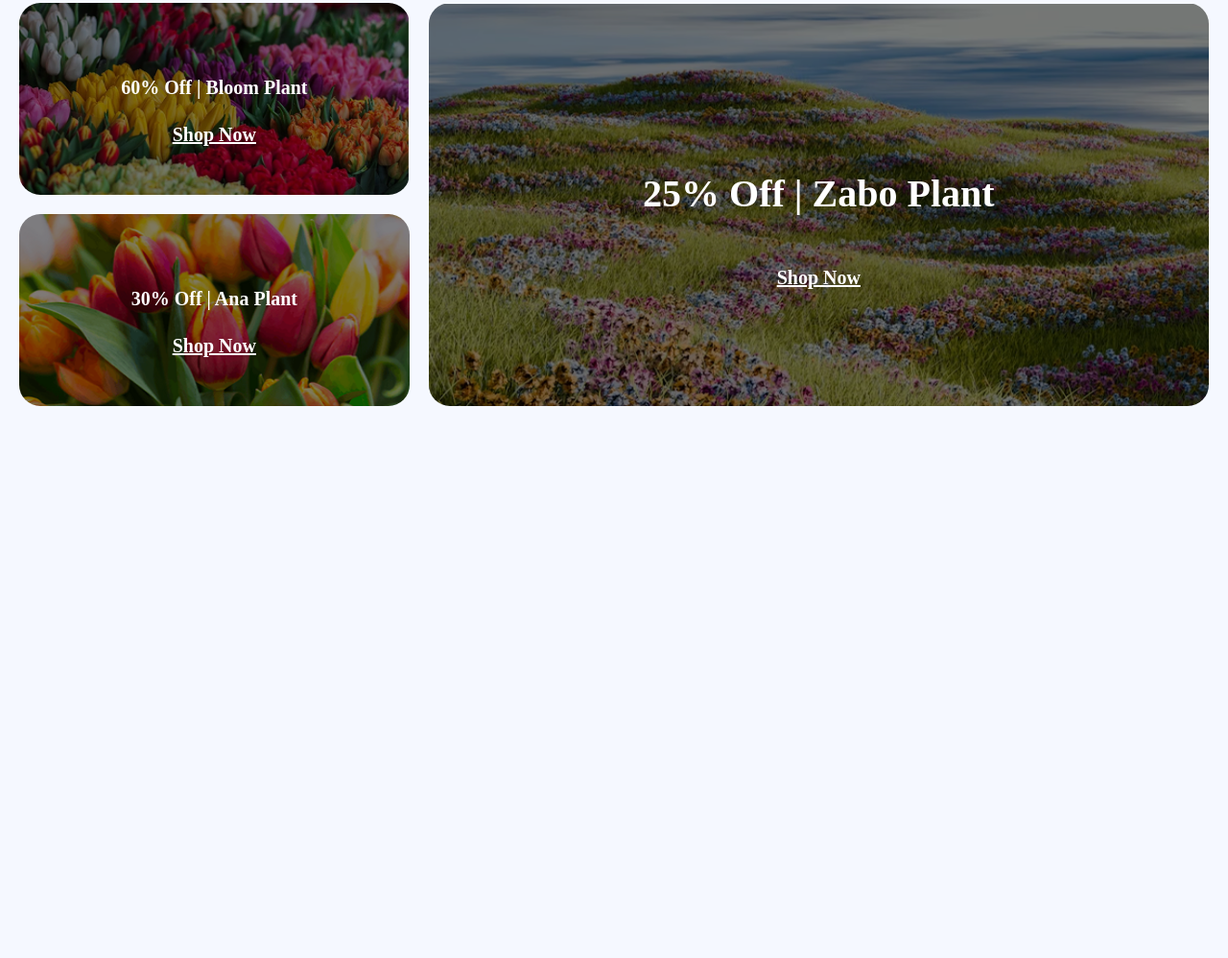
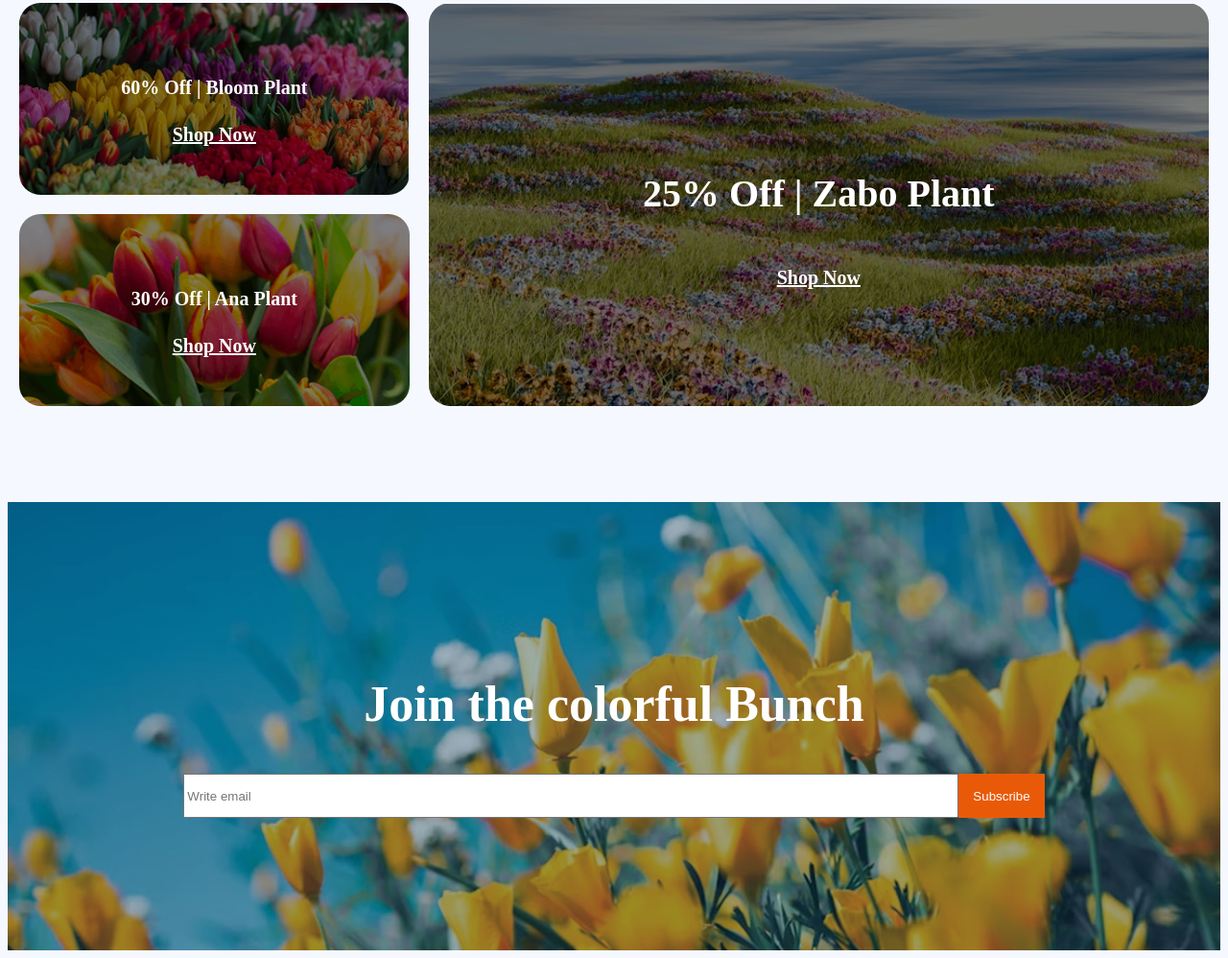
Before and after one commit to Saha-Ovi/Assignment-02, a plain HTML site: page index.html in a window 1280 px wide. Shown: the part 2834-3832 px from the top of the page at 96% size. Before the commit the page ends 3265 px from the top, so only its background shows below. Drawn offline with Linux system fonts and the light colour scheme.

Commit message:
join bench:

```diff
--- a/index.html
+++ b/index.html
@@ -156,7 +156,8 @@
         <section class="deal-section max-width">
             <div class="deal-content">
                 <h2 class="deal-title"><span class="orange">Latest</span> <span class="black">Deals</span></h2>
-                <p class="deal-description black-grey  Inter">Indulge your senses with the beauty and fragrance of our fresh
+                <p class="deal-description black-grey  Inter">Indulge your senses with the beauty and fragrance of our
+                    fresh
                     flower shop. From <br>classic roses to exotic blooms, we offer a wide variety of fresh.</p>
             </div>
             <div class="deal-card-container">
@@ -189,6 +190,22 @@
             </div>
 
         </section>
+        <!-- Join the colorful Bunch -->
+        <section class="email-section">
+            <div class="email-sections">
+                <img src="./media/news-letter-bg.png" alt="">
+                <div class="text-email">
+                    <h2 class="white">Join the colorful Bunch</h2>
+                    <div class="input-group">
+                        <input type="email" name="" id="" placeholder="Write email">
+                        <button class="btn-primary-2">Subscribe</button>
+                    </div>
+                </div>
+
+            </div>
+
+
+        </section>
     </main>
     <footer>
 
--- a/styles/styles.css
+++ b/styles/styles.css
@@ -174,7 +174,10 @@ body
     color: rgba(0, 0, 0, 0.5);
 }
 /* Latest Deal Cover */
-
+.deal-section
+{
+    margin-bottom: 100px;
+}
 .deal-content
 {
     text-align: center;
@@ -249,3 +252,53 @@ body
     font-size: 1.25rem;
     background-color: transparent;
 }
+/* Join the bench section */
+.btn-primary-2
+{
+    padding: 10px 15px;
+    background-color: rgba(233, 90, 8, 1);
+    color: white;
+    border: none;
+    cursor: pointer;
+}
+.email-section
+{
+    text-align: center;
+}
+.email-sections
+{
+    position: relative;
+
+}
+.email-sections img
+{
+    width: 100%;
+    display: block;
+}
+.text-email
+{
+    position: absolute;
+    top: 0;
+    left: 0;
+    height: 100%;
+    width: 100%;
+    display: flex;
+    flex-direction: column;
+    justify-content: center;
+    align-items: center;
+    text-align: center;
+}
+.input-group
+{
+    display: flex;
+}
+.input-group input
+{
+    width:800px;
+    height:40px;
+}
+.text-email h2
+{
+    font-size: 3.25rem;
+    font-weight: bold;
+}
```
